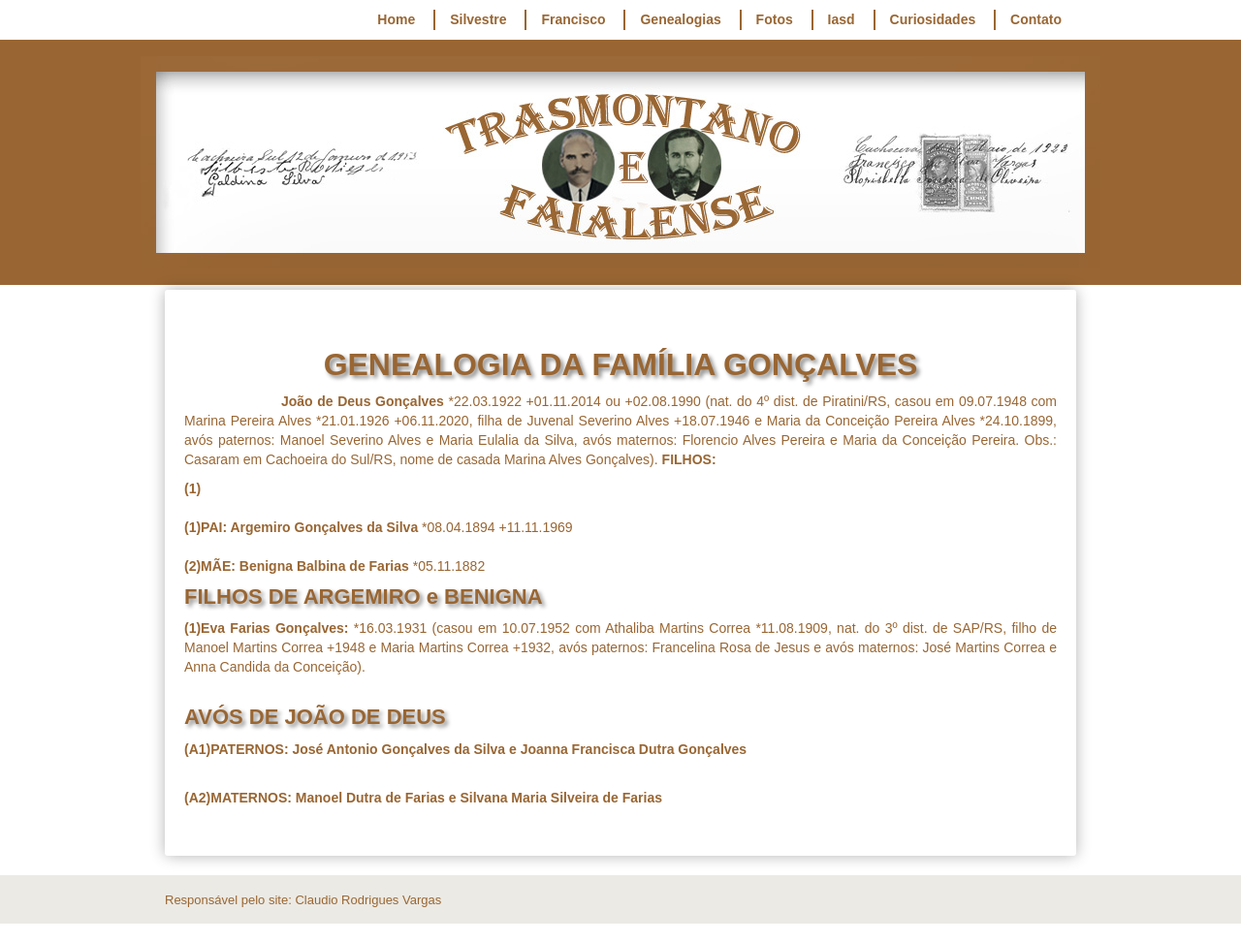
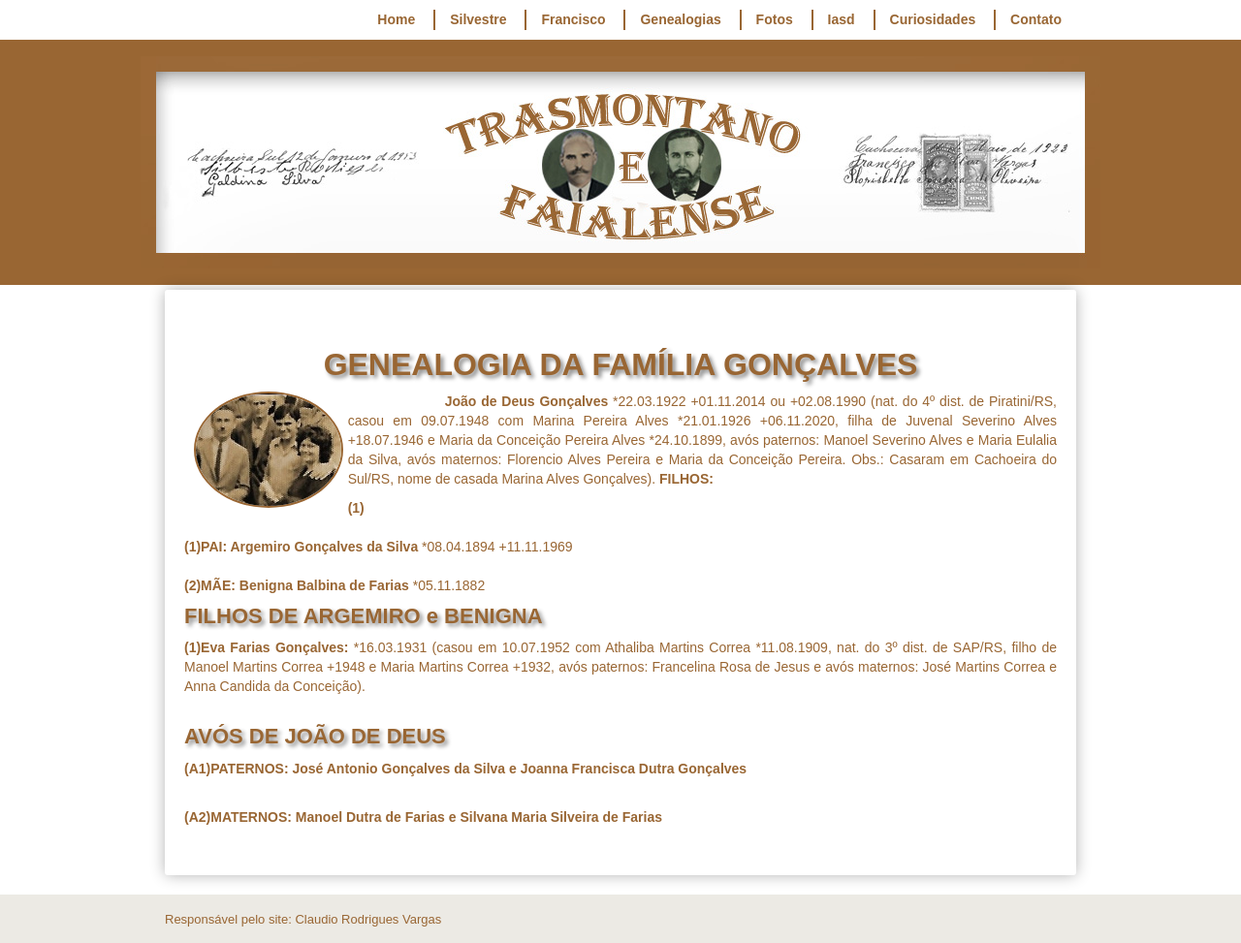
Before and after one commit to claudiovargas1955/claudiovargas1955.github.io, a Jekyll site: the page built from _pages/familia-gonçalves.html, in a window 1280 px wide. Shown: the whole page at 97% size. Built offline with Jekyll 4.4.1, drawn with Linux system fonts in a browser that asks for light colours; some web fonts are replaced.

Commit message:
Update familia-gonçalves.html

```diff
--- a/_pages/familia-gonçalves.html
+++ b/_pages/familia-gonçalves.html
@@ -94,6 +94,7 @@ details[open] summary {color:#996633;
 </style>
 
 <h1>GENEALOGIA DA FAMÍLIA GONÇALVES</h1>
+<img class="dir1" style="float:left"; src="/images/joãodedeus.jpg"; height="120px"; title="João de Deus Gonçalves e família">
 <b><p style="text-indent:100px";/>João de Deus Gonçalves </b>*22.03.1922 +01.11.2014 ou +02.08.1990 (nat. do 4º dist. de Piratini/RS, casou em 09.07.1948 com Marina
 Pereira Alves *21.01.1926 +06.11.2020, filha de Juvenal Severino Alves +18.07.1946 e Maria da Conceição Pereira Alves *24.10.1899, avós paternos: Manoel Severino Alves
 e Maria Eulalia da Silva, avós maternos: Florencio Alves Pereira e Maria da Conceição Pereira. Obs.: Casaram em Cachoeira do Sul/RS, nome de casada Marina Alves
```
